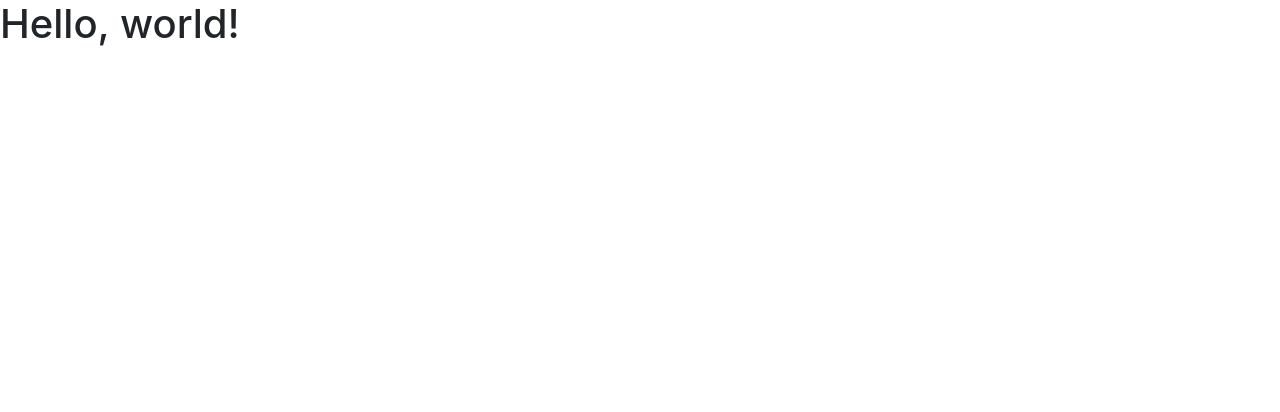
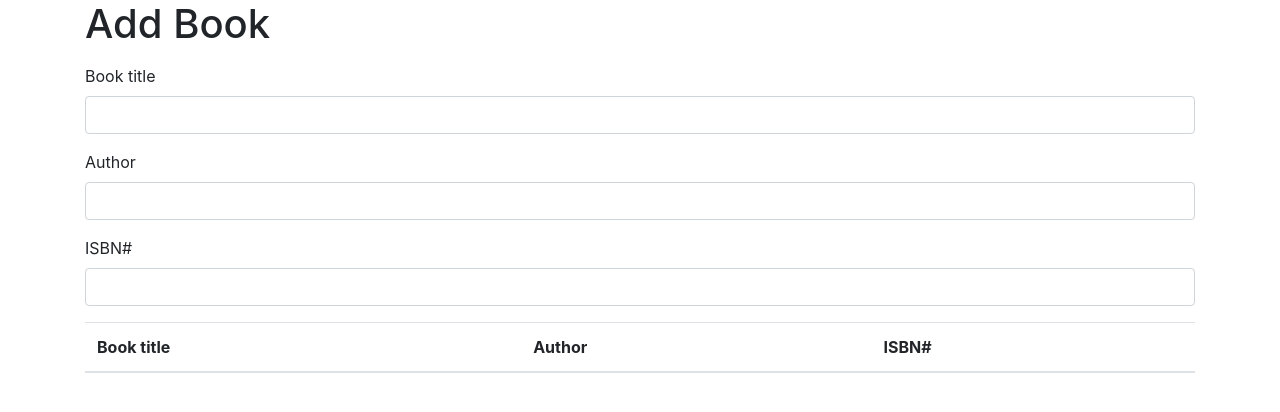
Before and after one commit to PavloShvoruk/OOP-Book-List, a plain HTML site: page index.html in a window 1280 px wide. Drawn offline with nearby package versions, Linux system fonts and the light colour scheme.

Commit message:
Book list UI

```diff
--- a/index.html
+++ b/index.html
@@ -11,7 +11,36 @@
     <title>OOP Book List</title>
   </head>
   <body>
-    <h1>Hello, world!</h1>
+      <div class="container">
+            <h1 class="mb-3">Add Book</h1>
+            <form id="book-form">
+                    <div class="form-group">
+                            <label for="bookTitle">Book title</label>
+                            <input type="text" class="form-control" id="bookTitle">
+                        </div>
+                    <div class="form-group">
+                            <label for="author">Author</label>
+                            <input type="text" class="form-control" id="author">
+                         </div>
+                    <div class="form-group">
+                            <label for="author">ISBN#</label>
+                             <input type="number" class="form-control" id="isbn">
+                        </div>
+            </form>
+            <table class="table">
+                    <thead>
+                      <tr>
+                        <th scope="col">Book title</th>
+                        <th scope="col">Author</th>
+                        <th scope="col">ISBN#</th>
+                      </tr>
+                    </thead>
+                    <tbody>
+
+                    </tbody>
+                </table>
+      </div>
+
 
     <!-- Optional JavaScript -->
     <!-- jQuery first, then Popper.js, then Bootstrap JS -->
```
